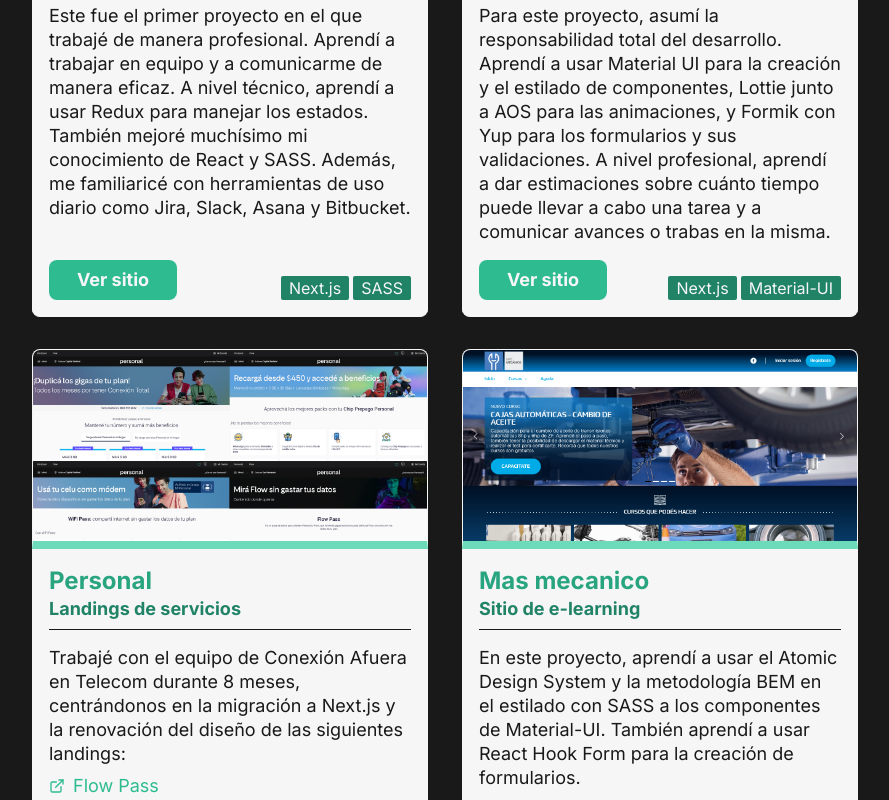
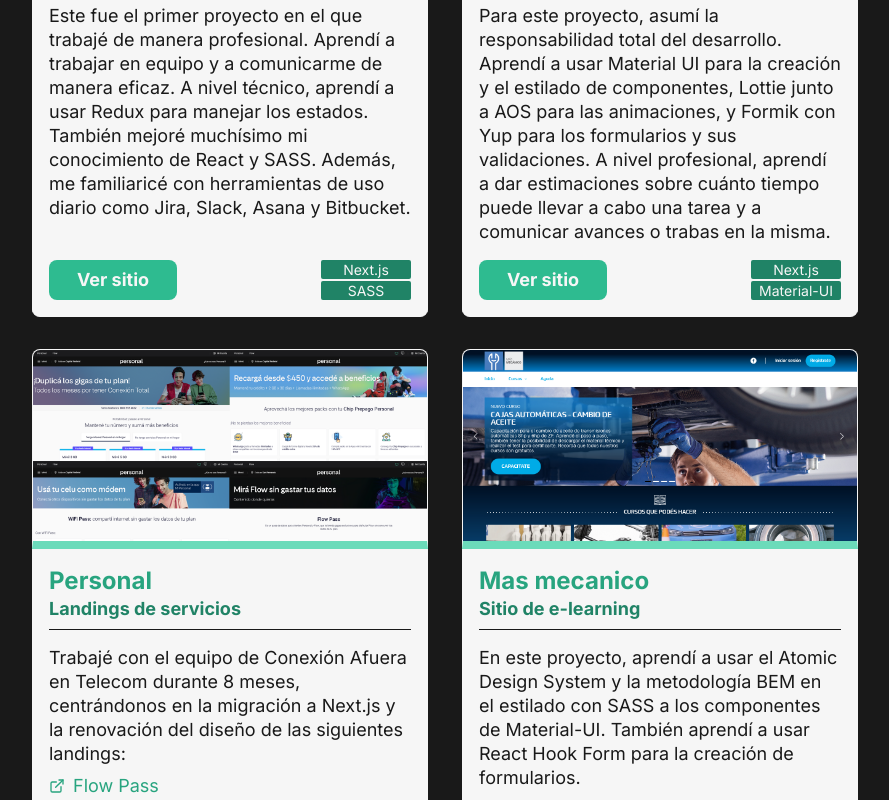
Before and after one commit to maple146/portfolio, a Next.js app: page / in a window 1280 px wide. Shown: the part 2000-2800 px from the top of the page, without its empty margins (195-1084 px from the left). Built offline with nearby package versions, Linux system fonts and the light colour scheme.

Commit message:
Fix card mobile styles

```diff
--- a/src/app/layout.tsx
+++ b/src/app/layout.tsx
@@ -27,7 +27,7 @@ export default function RootLayout({
           fontSans.variable
         )}
       >
-        <Navbar />
+        {/* <Navbar /> */}
         {children}
       </body>
     </html>
--- a/src/components/card.tsx
+++ b/src/components/card.tsx
@@ -66,21 +66,27 @@ const Card = ({
             )
           }
         </div>
-        {externalUrl && (
+        {
+          !linksArray && (
             <div className="flex mt-4 text-white">
               <Button
                 href={externalUrl}
+                disabled={externalUrl === ""}
               >
-              Ver sitio
+                {externalUrl ? 'Ver sitio' : 'Sitio privado'}
               </Button>
             </div>
-        )}
+          )
+        }
         {
           techStack && (
-            <div className="flex absolute bottom-4 right-4 gap-1">
+            <div className="flex flex-col absolute bottom-4 right-4 gap-0.5">
               {
                 techStack.map((tech: any) => (
-                  <div key={tech.text} className="bg-main-900 w-auto text-white px-2 select-none rounded-sm">
+                  <div
+                    key={tech.text}
+                    className="bg-main-900 w-[90px] text-white px-2 py-0.5 select-none text-xxxs md:text-xxs rounded-sm text-center"
+                  >
                     {tech.text}
                   </div>
                 ))
--- a/src/components/custom-link.tsx
+++ b/src/components/custom-link.tsx
@@ -4,7 +4,7 @@ import { cva } from "class-variance-authority";
 import { LinkProps, LinkVariantsFunction } from "@/types/custom-link-types";
 
 const LinkVariants: LinkVariantsFunction = cva(
-  "text-main-500 flex items-center hover:underline hover:text-main-700",
+  "text-main-700 flex items-center hover:underline hover:text-main-900",
   {
     variants: {
       fontSize: {
--- a/src/components/ui/button.tsx
+++ b/src/components/ui/button.tsx
@@ -6,14 +6,14 @@ import Link from "next/link";
 import { ButtonProps } from "@/types/button.types";
 
 const buttonVariants = cva(
-  "inline-flex items-center justify-center whitespace-nowrap rounded-lg text-sm min-w-32",
+  "inline-flex items-center justify-center whitespace-nowrap rounded-lg text-xs lg:text-sm min-w-32 disabled:pointer-events-none disabled:bg-black disabled:bg-opacity-50",
   {
     variants: {
       variant: {
         default: "bg-main-500 hover:bg-main-100 font-bold",
       },
       size: {
-        default: "px-4 py-2",
+        default: "px-2 py-2 md:px-4",
       },
     },
     defaultVariants: {
--- a/src/data/home/projects.ts
+++ b/src/data/home/projects.ts
@@ -120,7 +120,7 @@ export const PROJECTS_DATA = {
           "En este proyecto, aprendí a trabajar con una plantilla previamente creada para desarrollar diferentes secciones del ecommerce.",
         image: "/savencia.png",
         imageAlt: "Screenshot de la pagina Vieníssima",
-        externalUrl: null,
+        externalUrl: "",
         techStack: [
           {
             text: 'Next.js'
--- a/src/types/card.types.ts
+++ b/src/types/card.types.ts
@@ -13,7 +13,7 @@ export interface CardTypes {
     title: string;
     subtitle: string;
     description: string;
-    externalUrl: string | null;
+    externalUrl: string;
     linksArray?: linksArrayTypes[];
     techStack: techStackTypes[];
 }
--- a/src/types/projects.types.ts
+++ b/src/types/projects.types.ts
@@ -13,7 +13,7 @@ interface ProjectTypes {
   title: string;
   subtitle: string;
   description: string;
-  externalUrl: string | null;
+  externalUrl: string;
   linksArray?: linksArrayTypes[];
   techStack: techStackTypes[];
 }
--- a/tailwind.config.ts
+++ b/tailwind.config.ts
@@ -31,6 +31,8 @@ const config = {
     },
     extend: {
       fontSize: {
+        xxxs: ["12px", "13px"],
+        xxs: ["14px", "15px"],
         xs: ["16px", "20px"],
         sm: ["18px", "24px"],
         base: ["20px", "28px"],
```
Lines whose indentation alone changed are shown as unchanged.
